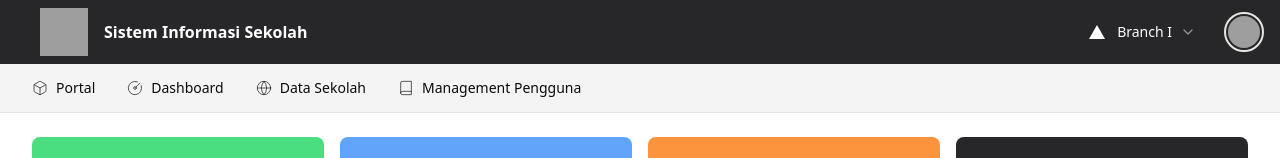
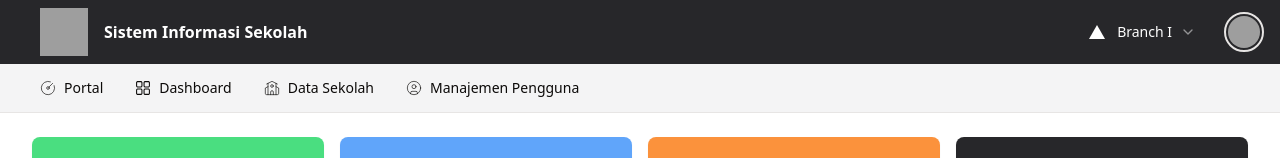
Before and after one commit to SofyanArdiansyah888/vite-shadcn, a React (Vite) app: page / in a window 1280 px wide. Shown: the top 158 px of the page. Built offline with nearby package versions, Linux system fonts and the light colour scheme; grey boxes are pictures that could not be loaded.

Commit message:
feat: dynamic secondary navigation

```diff
--- /dev/null
+++ b/src/components/layout/portal-layout.tsx
@@ -0,0 +1,41 @@
+import SecondaryNav from "@/components/navigation/secondary-nav.tsx";
+import MainLayout from "@/components/layout/main-layout.tsx";
+import {CircleGaugeIcon, CircleUserIcon, SchoolIcon} from "lucide-react";
+import {DashboardIcon} from "@radix-ui/react-icons";
+
+export default function PortalLayout({children}: { children: React.ReactNode }) {
+    const menus = [
+        {
+            link: "/",
+            button: <div className={"gap-2 flex items-center"}>
+                <CircleGaugeIcon className={"w-4 h-4"} strokeWidth={1}/>
+                Portal
+            </div>,
+        },
+        {
+            link: "/dashboard",
+            button: <div className={"gap-2 flex items-center"}>
+                <DashboardIcon className={"w-4 h-4"} strokeWidth={1}/>
+                Dashboard
+            </div>,
+        },
+        {
+            link: "/dashboard",
+            button: <div className={"gap-2 flex items-center"}>
+                <SchoolIcon className={"w-4 h-4"} strokeWidth={1}/>
+                Data Sekolah
+            </div>,
+        },
+        {
+            link: "/dashboard",
+            button: <div className={"gap-2 flex items-center"}>
+                <CircleUserIcon className={"w-4 h-4"} strokeWidth={1}/>
+                Manajemen Pengguna
+            </div>,
+        },
+    ]
+    return <MainLayout>
+        <SecondaryNav menus={menus} />
+        {children}
+    </MainLayout>
+}
--- /dev/null
+++ b/src/components/layout/staff-layout.tsx
@@ -0,0 +1,27 @@
+import {LogOutIcon} from "lucide-react";
+import MainLayout from "@/components/layout/main-layout.tsx";
+import SecondaryNav from "@/components/navigation/secondary-nav.tsx";
+import {PersonIcon} from "@radix-ui/react-icons";
+
+export default function StaffLayout({children}: { children: React.ReactNode }) {
+    const menus = [
+        {
+            link: "/staff",
+            button: <div className={"gap-2 flex items-center"}>
+                <PersonIcon className={"w-4 h-4"} strokeWidth={1}/>
+                Data Staff
+            </div>,
+        },
+        {
+            link: "/",
+            button: <div className={"gap-2 flex items-center"}>
+                <LogOutIcon className={"w-4 h-4"} strokeWidth={1}/>
+                Kembali ke portal
+            </div>,
+        },
+    ]
+    return <MainLayout>
+        <SecondaryNav menus={menus}/>
+        {children}
+    </MainLayout>
+}
--- a/src/components/navigation/secondary-nav.tsx
+++ b/src/components/navigation/secondary-nav.tsx
@@ -1,72 +1,100 @@
 import {
-    NavigationMenu, NavigationMenuContent,
-    NavigationMenuItem, NavigationMenuLink,
+    NavigationMenu,
+    NavigationMenuItem,
     NavigationMenuList,
     NavigationMenuTrigger
 } from "@/components/ui/navigation-menu.tsx";
+import {Link} from "@tanstack/react-router";
 
-import {BookIcon, BoxIcon, CircleGaugeIcon, GlobeIcon} from "lucide-react";
+interface ISubmenu {
+    link: string
+    title: string
+}
 
-export default function SecondaryNav() {
+interface IMenu {
+    link: string
+    button: React.ReactNode
+    submenu?: ISubmenu[]
+}
+
+interface ISecondaryNavProps {
+    menus: IMenu[]
+}
+
+export default function SecondaryNav({menus}: ISecondaryNavProps) {
     return <nav className="border-b bg-zinc-100 py-0 ">
-        <div className="flex h-12 items-center px-4">
+        <div className="flex h-12 items-center px-6">
             <NavigationMenu>
                 <NavigationMenuList className={"space-x-0"}>
-                    <NavigationMenuItem>
-                        <NavigationMenuTrigger className={"bg-transparent gap-2 hover:text-primary font-medium"}>
-                            <BoxIcon className={"w-4 h-4"} strokeWidth={1} />
-                            Portal
-                        </NavigationMenuTrigger>
-                    </NavigationMenuItem>
-                    <NavigationMenuItem>
-                        <NavigationMenuTrigger className={"bg-transparent gap-2 hover:text-primary font-medium"}>
-                            <CircleGaugeIcon className={"w-4 h-4"} strokeWidth={1}  />
-                            Dashboard
-                        </NavigationMenuTrigger>
-                        <NavigationMenuContent>
-                            <ul className="grid gap-3 p-4 md:w-[400px] lg:w-[500px] lg:grid-cols-[.75fr_1fr]">
-                                <li className="row-span-3">
-                                    <NavigationMenuLink asChild>
-                                        <a
-                                            className="flex h-full w-full select-none flex-col justify-end rounded-md bg-gradient-to-b from-muted/50 to-muted p-6 no-underline outline-none focus:shadow-md"
-                                            href="/"
-                                        >
-                                            {/*<Icons.logo className="h-6 w-6" />*/}
-                                            <div className="mb-2 mt-4 text-lg font-medium">
-                                                shadcn/ui
-                                            </div>
-                                            <p className="text-sm leading-tight text-muted-foreground">
-                                                Beautifully designed components built with Radix UI and
-                                                Tailwind CSS.
-                                            </p>
-                                        </a>
-                                    </NavigationMenuLink>
-                                </li>
-                                {/*<ListItem href="/docs" title="Introduction">*/}
-                                {/*    Re-usable components built using Radix UI and Tailwind CSS.*/}
-                                {/*</ListItem>*/}
-                                {/*<ListItem href="/docs/installation" title="Installation">*/}
-                                {/*    How to install dependencies and structure your app.*/}
-                                {/*</ListItem>*/}
-                                {/*<ListItem href="/docs/primitives/typography" title="Typography">*/}
-                                {/*    Styles for headings, paragraphs, lists...etc*/}
-                                {/*</ListItem>*/}
-                            </ul>
-                        </NavigationMenuContent>
-                    </NavigationMenuItem>
+                    {
+                        menus?.map((item, key) => {
+                            return <NavigationMenuItem key={key}>
+                                <Link to={item.link}>
+                                    <NavigationMenuTrigger
+                                        className={"bg-transparent gap-2 hover:text-primary font-medium"}>
+                                        {item.button}
+                                    </NavigationMenuTrigger>
+                                </Link>
+                                {/*{*/}
+                                {/*    item?.submenu ? <>*/}
+                                {/*            <NavigationMenuTrigger*/}
+                                {/*                className={"bg-transparent gap-2 hover:text-primary font-medium"}>*/}
+                                {/*                {item.button}*/}
+                                {/*            </NavigationMenuTrigger>*/}
+                                {/*            <NavigationMenuContent>*/}
+                                {/*                <ul>*/}
+                                {/*                    {item?.submenu?.map((subItem, subKey) => <li*/}
+                                {/*                        key={subKey}>{subItem.title}</li>)}*/}
+                                {/*                </ul>*/}
+                                {/*            </NavigationMenuContent>*/}
+                                {/*        </> :*/}
+                                {/*        <Link to={item.link}>*/}
+                                {/*            <NavigationMenuTrigger*/}
+                                {/*                className={"bg-transparent gap-2 hover:text-primary font-medium"}>*/}
+                                {/*                {item.button}*/}
+                                {/*            </NavigationMenuTrigger>*/}
+                                {/*        </Link>*/}
+                                {/*}*/}
+                            </NavigationMenuItem>
+                        })
+                    }
+                    {/*<NavigationMenuItem>*/}
+                    {/*    <NavigationMenuTrigger className={"bg-transparent gap-2 hover:text-primary font-medium"}>*/}
+                    {/*        <CircleGaugeIcon className={"w-4 h-4"} strokeWidth={1}/>*/}
+                    {/*        Dashboard*/}
+                    {/*    </NavigationMenuTrigger>*/}
+                    {/*    <NavigationMenuContent>*/}
+                    {/*        <ul className="grid gap-3 p-4 md:w-[400px] lg:w-[500px] lg:grid-cols-[.75fr_1fr]">*/}
+                    {/*            <li className="row-span-3">*/}
+                    {/*                <NavigationMenuLink asChild>*/}
+                    {/*                    <a*/}
+                    {/*                        className="flex h-full w-full select-none flex-col justify-end rounded-md bg-gradient-to-b from-muted/50 to-muted p-6 no-underline outline-none focus:shadow-md"*/}
+                    {/*                        href="/"*/}
+                    {/*                    >*/}
+                    {/*                        /!*<Icons.logo className="h-6 w-6" />*!/*/}
+                    {/*                        <div className="mb-2 mt-4 text-lg font-medium">*/}
+                    {/*                            shadcn/ui*/}
+                    {/*                        </div>*/}
+                    {/*                        <p className="text-sm leading-tight text-muted-foreground">*/}
+                    {/*                            Beautifully designed components built with Radix UI and*/}
+                    {/*                            Tailwind CSS.*/}
+                    {/*                        </p>*/}
+                    {/*                    </a>*/}
+                    {/*                </NavigationMenuLink>*/}
+                    {/*            </li>*/}
+                    {/*            /!*<ListItem href="/docs" title="Introduction">*!/*/}
+                    {/*            /!*    Re-usable components built using Radix UI and Tailwind CSS.*!/*/}
+                    {/*            /!*</ListItem>*!/*/}
+                    {/*            /!*<ListItem href="/docs/installation" title="Installation">*!/*/}
+                    {/*            /!*    How to install dependencies and structure your app.*!/*/}
+                    {/*            /!*</ListItem>*!/*/}
+                    {/*            /!*<ListItem href="/docs/primitives/typography" title="Typography">*!/*/}
+                    {/*            /!*    Styles for headings, paragraphs, lists...etc*!/*/}
+                    {/*            /!*</ListItem>*!/*/}
+                    {/*        </ul>*/}
+                    {/*    </NavigationMenuContent>*/}
+                    {/*</NavigationMenuItem>*/}
 
-                    <NavigationMenuItem>
-                        <NavigationMenuTrigger className={"bg-transparent gap-2 hover:text-primary font-medium"}>
-                            <GlobeIcon className={"w-4 h-4"} strokeWidth={1}  />
-                            Data Sekolah
-                        </NavigationMenuTrigger>
-                    </NavigationMenuItem>
-                    <NavigationMenuItem>
-                        <NavigationMenuTrigger className={"bg-transparent gap-2 hover:text-primary font-medium"}>
-                            <BookIcon className={"w-4 h-4"} strokeWidth={1}  />
-                            Management Pengguna
-                        </NavigationMenuTrigger>
-                    </NavigationMenuItem>
                 </NavigationMenuList>
             </NavigationMenu>
         </div>
--- a/src/pages/main/portal/portal.tsx
+++ b/src/pages/main/portal/portal.tsx
@@ -1,4 +1,3 @@
-import MainLayout from "@/components/layout/main-layout.tsx";
 import PortalCard from "@/pages/main/portal/components/portal-card.tsx";
 import {
     BadgeInfoIcon,
@@ -13,11 +12,11 @@ import {
     SchoolIcon,
     TimerIcon
 } from "lucide-react";
-import SecondaryNav from "@/components/navigation/secondary-nav.tsx";
+import PortalLayout from "@/components/layout/portal-layout.tsx";
 
 export default function PortalPage() {
-    return <MainLayout>
-        <SecondaryNav/>
+
+    return <PortalLayout>
         <section className="flex-1 space-y-4 p-8 pt-6">
             <div className={"grid grid-cols-1 md:grid-cols-3 lg:grid-cols-4 gap-4"}>
                 <PortalCard
@@ -110,5 +109,5 @@ export default function PortalPage() {
 
             </div>
         </section>
-    </MainLayout>
+    </PortalLayout>
 }
```
Also changed, not shown: src/pages/modul/staff/create-staff.tsx (+3 -5 lines), src/pages/modul/staff/staff.tsx (+3 -5 lines), 1 other file (tests, documents, lock files or other folders).
